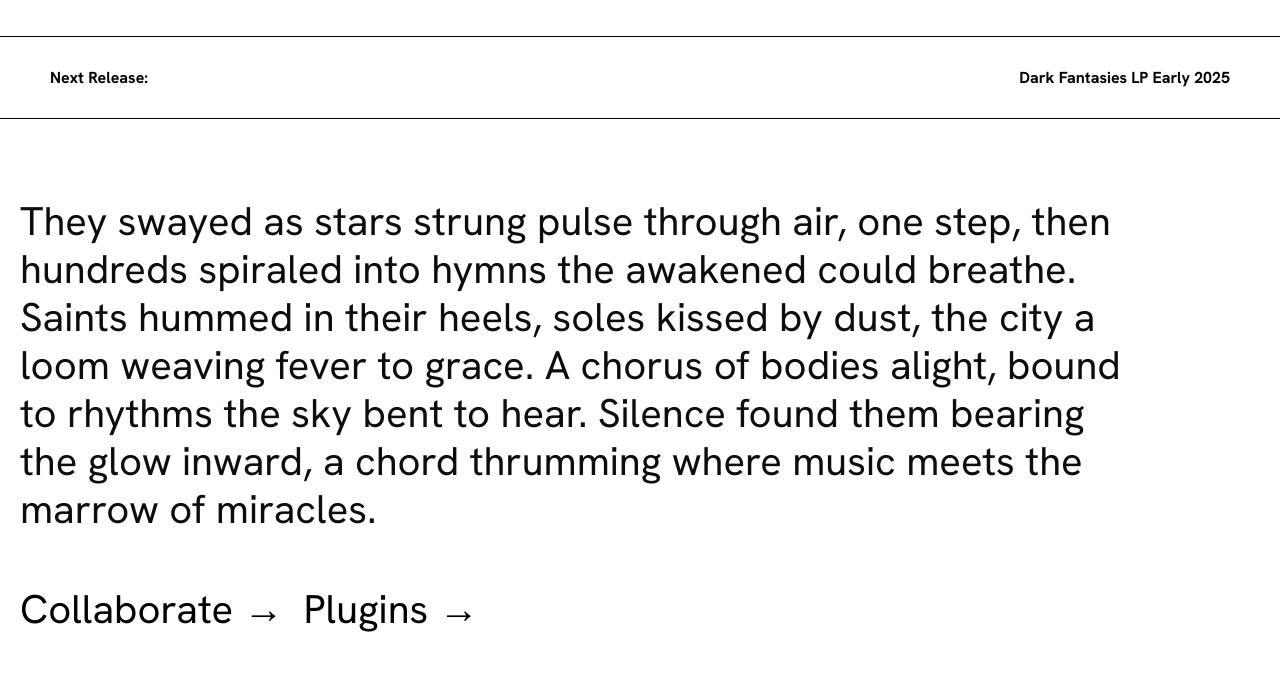
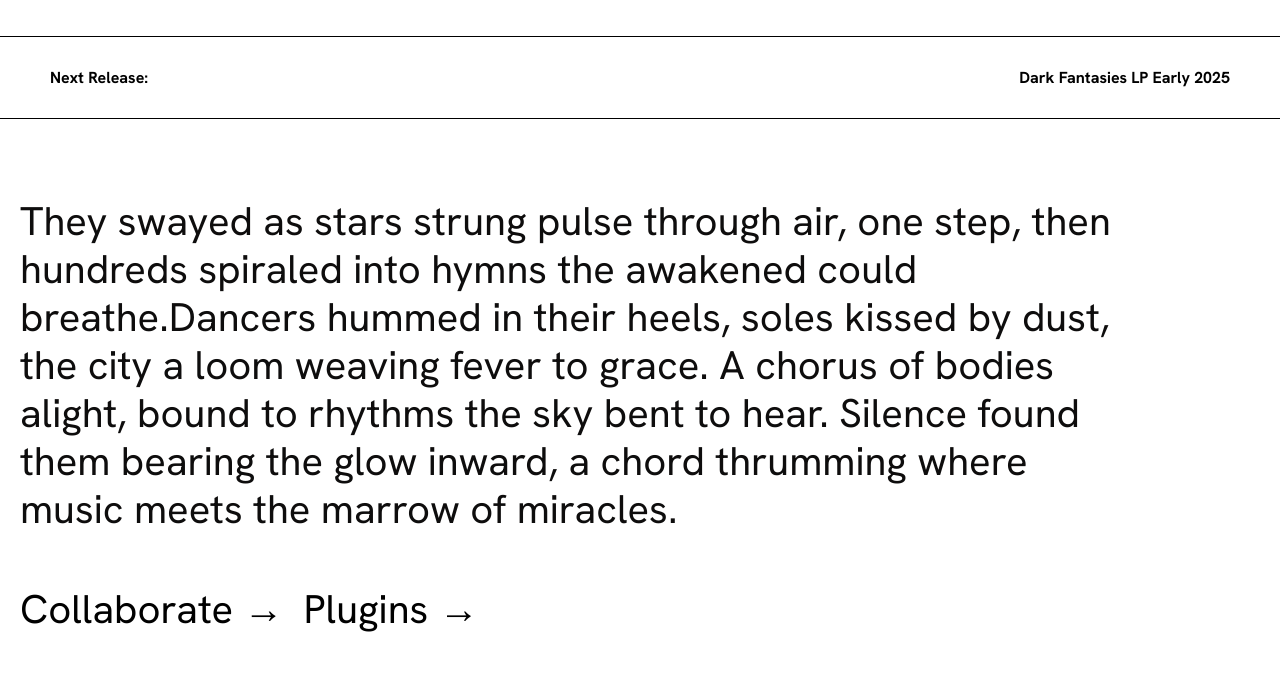
Before and after one commit to Moodyw03/moodynewpage, a plain HTML site: page NWEB/index.html in a window 1280 px wide. Shown: the part 522-1200 px from the top of the page. Drawn offline with Linux system fonts and the light colour scheme.

Commit message:
Update poetic text in info section, replacing "Saints" with "Dancers"

```diff
--- a/NWEB/index.html
+++ b/NWEB/index.html
@@ -40,7 +40,7 @@
 
     <section class="info">
       <h2>
-        They swayed as stars strung pulse through air, one step, then hundreds spiraled into hymns the awakened could breathe. Saints hummed in their heels, soles kissed by dust, the city a loom weaving fever to grace. A chorus of bodies alight, bound to rhythms the sky bent to hear. Silence found them bearing the glow inward, a chord thrumming where music meets the marrow of miracles.
+        They swayed as stars strung pulse through air, one step, then hundreds spiraled into hymns the awakened could breathe.Dancers hummed in their heels, soles kissed by dust, the city a loom weaving fever to grace. A chorus of bodies alight, bound to rhythms the sky bent to hear. Silence found them bearing the glow inward, a chord thrumming where music meets the marrow of miracles.
       </h2>
       <div class="links">
         <a href="contact.html">Collaborate →</a>
```
